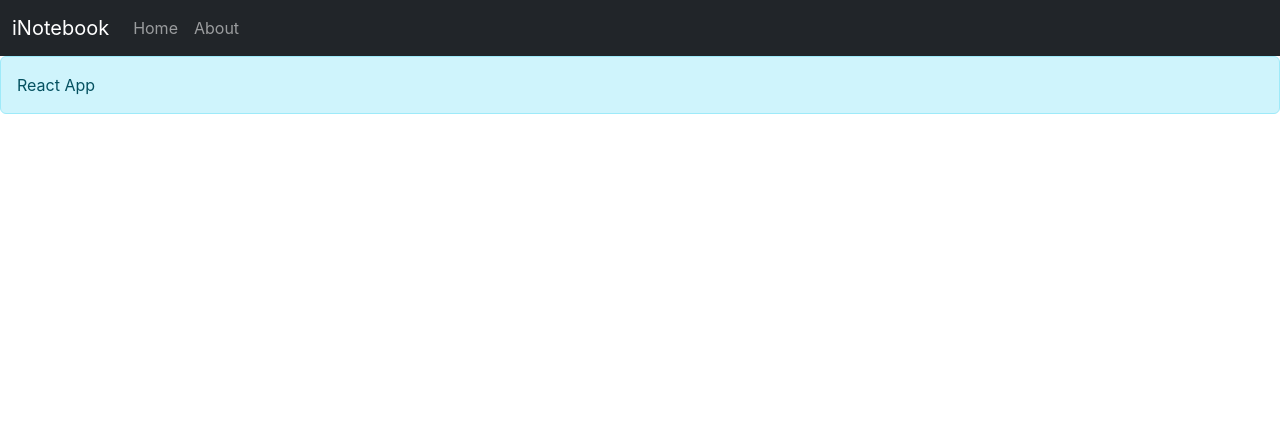
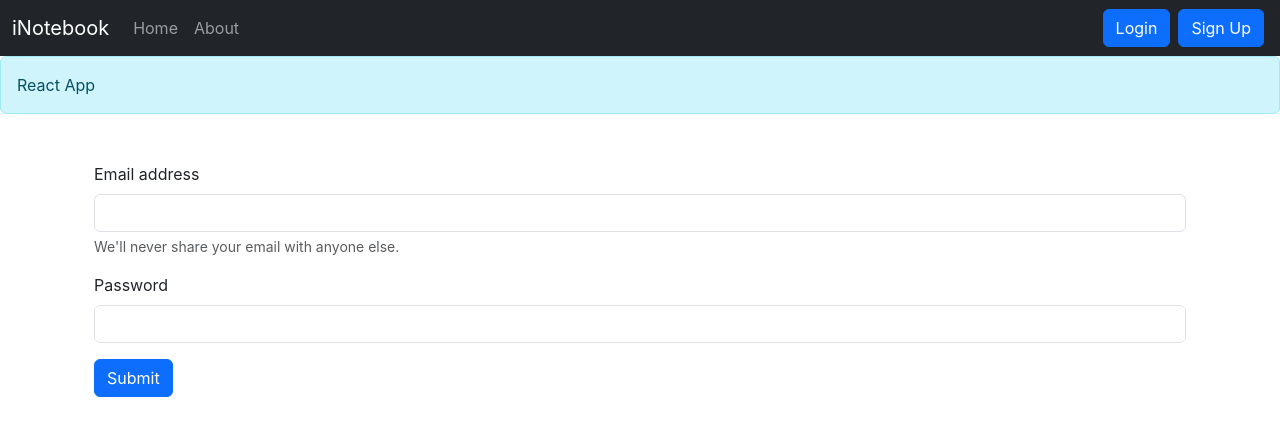
Before and after one commit to Vivek9760/Notes, a React (Create React App) app: page /login in a window 1280 px wide. Shown: the top 436 px of the page. Built offline with nearby package versions, Linux system fonts and the light colour scheme.

Commit message:
add login & signup page

```diff
--- a/src/App.js
+++ b/src/App.js
@@ -5,6 +5,8 @@
 import Navbar from './components/Navbar';
 import NoteState from './context/notes/NoteState';
 import Alert from './components/Alert';
+import Login  from './components/Login';
+import Signup from './components/Signup';
 
 function App() {
   return (
@@ -16,6 +18,8 @@
     <Routes>
       <Route path='/' element={<Home />}/>
       <Route path='/about' element={<About />}/>
+      <Route path='/login' element={<Login />}/>
+      <Route path='/signup' element={<Signup />}/>
     </Routes>
     </div>
     </BrowserRouter>
--- /dev/null
+++ b/src/components/Login.js
@@ -0,0 +1,75 @@
+import { useState } from "react";
+import { useNavigate } from "react-router-dom";
+
+const Login = () => {
+
+    const[credentials, setCredentials] = useState({email:"",password:""});
+
+    const navigate = useNavigate()
+
+
+    const onChange = (e) => {
+        setCredentials({ ...credentials, [e.target.name]: e.target.value });
+      };
+
+    const handleSubmit = async(e)=>{
+        e.preventDefault();
+        let response = await fetch('http://localhost:5000/api/auth/login',{
+            method:'post',
+            headers:{
+                "Content-Type":"application/json"
+            },
+            body:JSON.stringify({email: credentials.email, password:credentials.password})
+        });
+        response = await response.json()
+        if(response.authtoken){
+            localStorage.setItem('token',response.authtoken);
+            navigate('/');
+        }
+        else{
+alert("invalid")
+        }
+    }
+
+  return (
+    <div className="container my-5">
+      <form  onSubmit={handleSubmit} >
+        <div className="mb-3">
+          <label htmlFor="exampleInputEmail1" className="form-label">
+            Email address
+          </label>
+          <input
+            type="email"
+            name="email"
+            value={credentials.email}
+            className="form-control"
+            id="exampleInputEmail1"
+            aria-describedby="emailHelp"
+            onChange={onChange}
+          />
+          <div id="emailHelp" className="form-text">
+            We'll never share your email with anyone else.
+          </div>
+        </div>
+        <div className="mb-3">
+          <label htmlFor="exampleInputPassword1" className="form-label">
+            Password
+          </label>
+          <input
+            type="password"
+            name="password"
+            value={credentials.password}
+            className="form-control"
+            id="exampleInputPassword1"
+            onChange={onChange}
+          />
+        </div>
+        <button type="submit" className="btn btn-primary">
+          Submit
+        </button>
+      </form>
+    </div>
+  );
+};
+
+export default Login;
--- a/src/components/Navbar.js
+++ b/src/components/Navbar.js
@@ -1,30 +1,55 @@
+import { Link, useLocation } from "react-router-dom";
 
+export default function Navbar() {
+  let location = useLocation();
 
-import { Link, useLocation } from "react-router-dom"
-
-
-export default function Navbar(){
-  let location = useLocation()
-
-    return(
+  return (
     <nav className="navbar navbar-expand-lg navbar-dark bg-dark">
       <div className="container-fluid">
-      <Link className="navbar-brand" to="#">iNotebook</Link>
-      <button className="navbar-toggler" type="button" data-bs-toggle="collapse" data-bs-target="#navbarSupportedContent" aria-controls="navbarSupportedContent" aria-expanded="false" aria-label="Toggle navigation">
+        <Link className="navbar-brand" to="#">
+          iNotebook
+        </Link>
+        <button
+          className="navbar-toggler"
+          type="button"
+          data-bs-toggle="collapse"
+          data-bs-target="#navbarSupportedContent"
+          aria-controls="navbarSupportedContent"
+          aria-expanded="false"
+          aria-label="Toggle navigation"
+        >
           <span className="navbar-toggler-icon"></span>
         </button>
         <div className="collapse navbar-collapse" id="navbarSupportedContent">
           <ul className="navbar-nav me-auto mb-2 mb-lg-0">
             <li className="nav-item">
-            <Link className={`nav-link ${location.pathname==='/'?'active':''}`} aria-current="page" to="/">Home</Link>
+              <Link
+                className={`nav-link ${
+                  location.pathname === "/" ? "active" : ""
+                }`}
+                aria-current="page"
+                to="/"
+              >
+                Home
+              </Link>
             </li>
             <li className="nav-item">
-            <Link className={`nav-link ${location.pathname==='/about'?'active':''}`} to="/about">About</Link>
+              <Link
+                className={`nav-link ${
+                  location.pathname === "/about" ? "active" : ""
+                }`}
+                to="/about"
+              >
+                About
+              </Link>
             </li>
           </ul>
+          <form className="d-flex">
+            <Link className="btn btn-primary mx-1" to={"/login"} role={"button"}>Login</Link>
+            <Link className="btn btn-primary mx-1" to={"/signup"} role={"button"}>Sign Up</Link>
+          </form>
         </div>
       </div>
     </nav>
-  )
-
+  );
 }
--- /dev/null
+++ b/src/components/Signup.js
@@ -0,0 +1,11 @@
+
+
+const Signup = () => {
+  return (
+    <div>
+      this is signup
+    </div>
+  )
+}
+
+export default Signup
--- a/src/context/notes/NoteState.js
+++ b/src/context/notes/NoteState.js
@@ -4,6 +4,7 @@
 const NoteState = (props) => {
     const [notes, setNotes] = useState([]);
 
+    //fetch all notes
     const getnotes = async() =>{
         const response = await fetch('http://localhost:5000/api/notes/fetchallnotes',{
             method:'get',
@@ -31,7 +32,6 @@
         setNotes (notes.concat(json))
     }
 
-
     // delete a note
     const  deletenote = async(id) => {
         const response = await fetch(`http://localhost:5000/api/notes/deletenote/${id}`,{
@@ -46,11 +46,10 @@
         setNotes(newNotes)
     }
 
-
     // edit a note
     const  editnote = async (id, title, description, tag) => {
 
-        const response = await fetch(`http://localhost:5000/api/notes/updatenote/${id}`,{
+       await fetch(`http://localhost:5000/api/notes/updatenote/${id}`,{
             method:'put',
             headers:{
                 "Content-Type":"application/json",
@@ -58,24 +57,20 @@
             },
             body:JSON.stringify({title, description, tag})
         })
-        const json = await response.json();
 
-        let newNote = []
         notes.forEach((item,index)=>{
             if(item._id === id){
                 item.title=title;
                 item.description = description;
                 item.tag = tag;
-                newNote[index]=item
-            }else{
-                newNote[index] = item
+                notes[index]=item
             }
         })
-        setNotes(newNote)
+        setNotes([...notes])
     }
 
     return(
-        <NoteContext.Provider value={{notes,addnote,deletenote,getnotes,editnote}}>
+        <NoteContext.Provider value={{notes, addnote, deletenote, getnotes, editnote}}>
             {props.children}
         </NoteContext.Provider>
     )
```
Also changed, not shown: 1 other file (tests, documents, lock files or other folders). Lines whose indentation alone changed are shown as unchanged.
